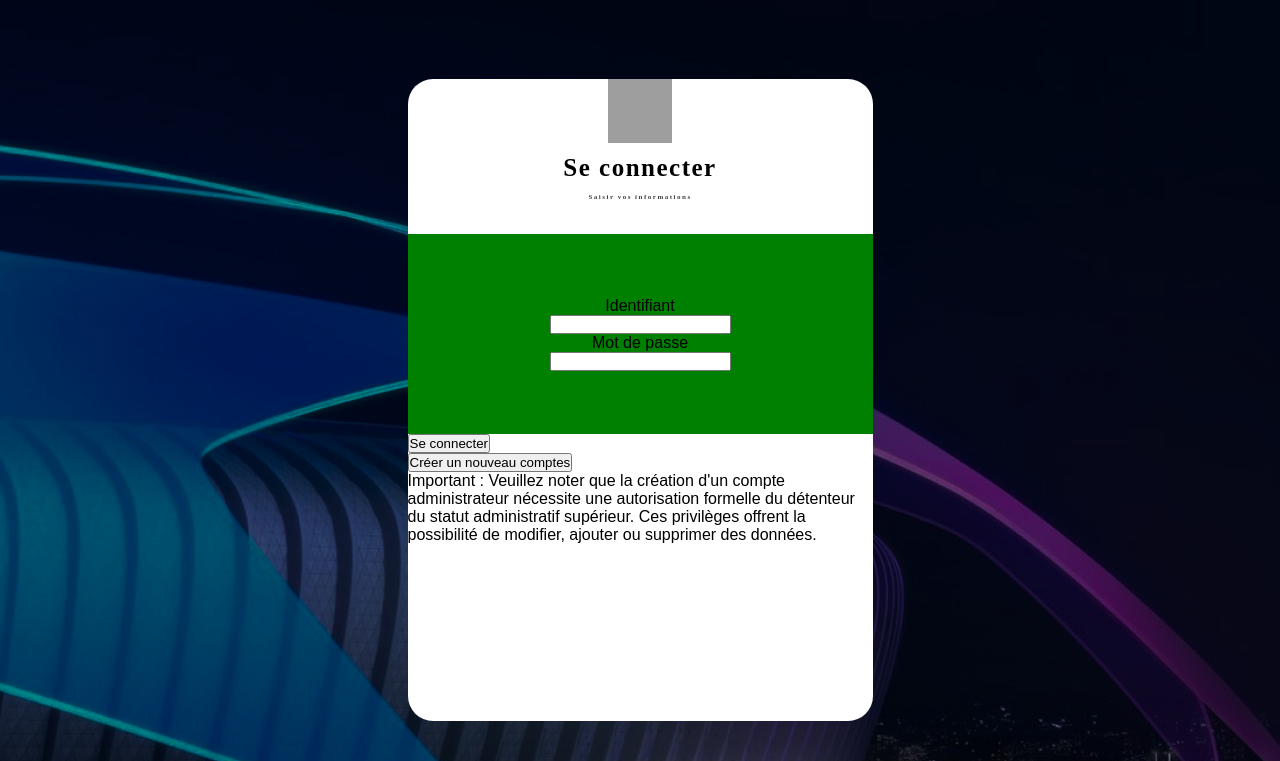
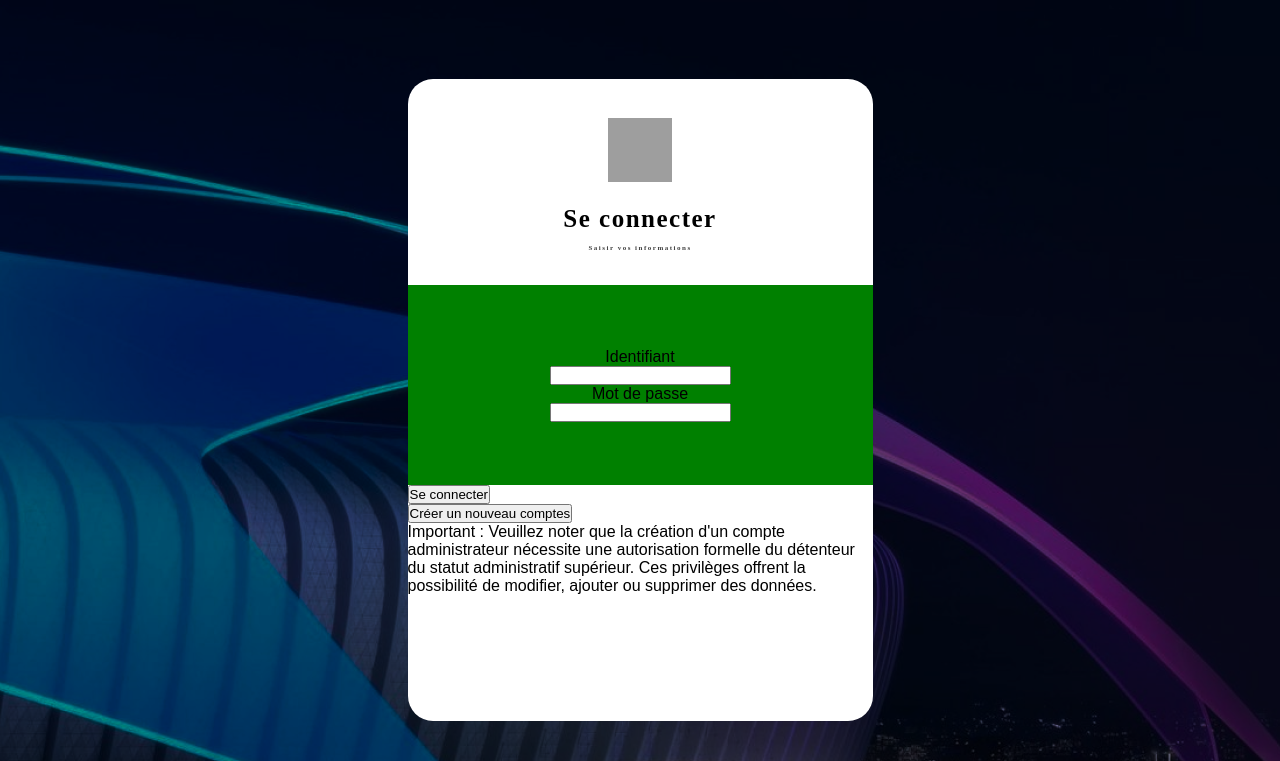
Before and after one commit to mrn21263/Clubprime, a PHP site: page /inscription/index.html in a window 1280 px wide. Shown: the top 761 px of the page. Run offline with PHP 8.4, Linux system fonts and the light colour scheme; grey boxes are pictures that could not be loaded.

Commit message:
Update style.css

```diff
--- a/inscription/style.css
+++ b/inscription/style.css
@@ -36,6 +36,8 @@ body {
 
 }
 .head-div img{
+    margin-top: 39px;
+    margin-bottom: 12px;
     width: 64px;
     height: 64px;
     flex-shrink: 0;
```
